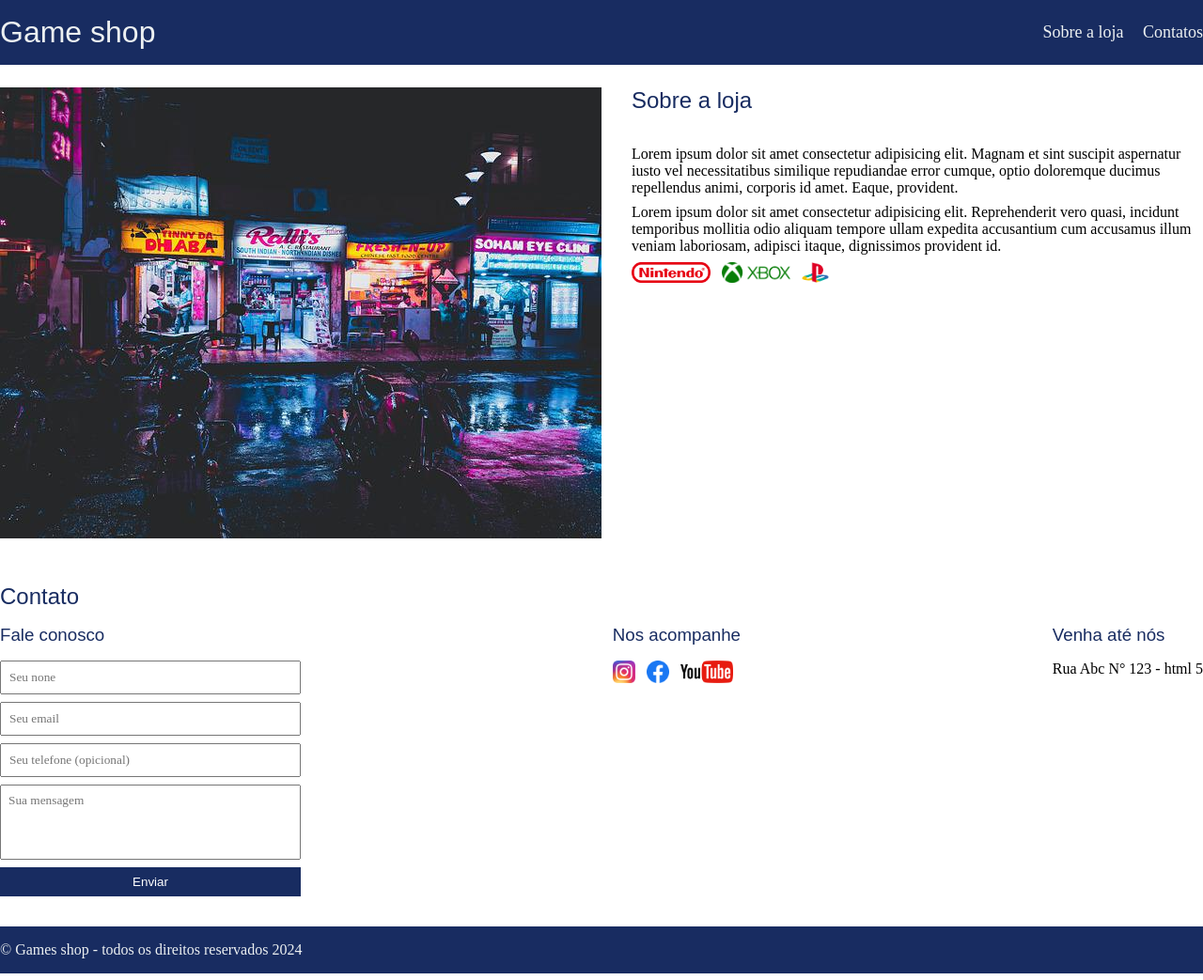
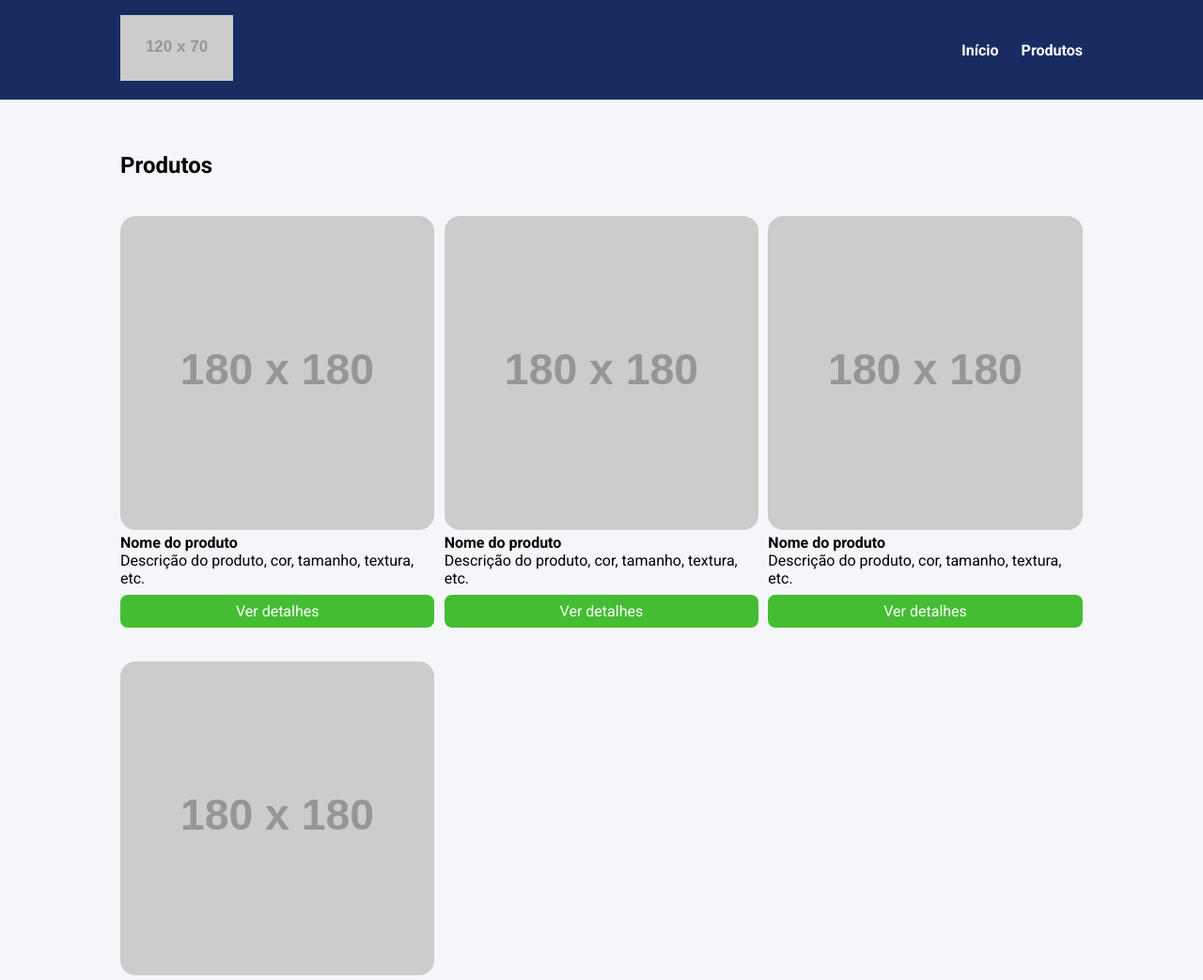
Before and after one commit to Rithiellybecker/Entregas-ebac, a website: page index.html in a window 1280 px wide. Shown: the top 1043 px of the page at 94% size. Drawn offline with Linux system fonts and the light colour scheme; placeholder pictures from the web are drawn by us.

Commit message:
Add files via upload

```diff
--- a/index.html
+++ b/index.html
@@ -1,106 +1,79 @@
 <!DOCTYPE html>
-<html lang="pt-br">
-
+<html lang="pt-BR">
 <head>
     <meta charset="UTF-8">
+    <meta http-equiv="X-UA-Compatible" content="IE=edge">
     <meta name="viewport" content="width=device-width, initial-scale=1.0">
-    <title>Game shop</title>
-
-    <link rel="stylesheet" href="./main.css">
-
-
-
+    <title>Document</title>
+    <link rel="stylesheet" href="./build/styles/main.css">
+    <link rel="preconnect" href="https://fonts.googleapis.com">
+    <link rel="preconnect" href="https://fonts.gstatic.com" crossorigin>
+    <link href="https://fonts.googleapis.com/css2?family=Roboto:wght@400;700&display=swap" rel="stylesheet">
 </head>
-
 <body>
     <header>
         <div class="container">
-            <h1>Game shop</h1>
+            <div class="branding">
+                <img src="https://via.placeholder.com/120x70" />
+            </div>
             <nav>
-                <ul> <!--lista nao ordenana-->
+                <ul class="menu">
                     <li>
-                        <a href="#about">Sobre a loja</a>
+                        <a href="#">Início</a>
                     </li>
                     <li>
-                        <a href="#contact">Contatos</a>
+                        <a href="#">Produtos</a>
                     </li>
                 </ul>
             </nav>
         </div>
     </header>
-    <section id="about">
+    <section>
         <div class="container">
-            <img class="store-front" src="./images/loja.jpg" alt="Fachada da loja">
-            <div>
-                <h2>Sobre a loja</h2> <br>
+            <h2>Produtos</h2>
+            <ul class="products">
+                <li class="product-item">
+                    <img src="https://via.placeholder.com/180x180" />
+                    <h4>Nome do produto</h4>
                     <p>
-                    Lorem ipsum dolor sit amet consectetur adipisicing elit. Magnam et sint suscipit aspernatur iusto
-                    vel necessitatibus similique repudiandae error cumque, optio doloremque ducimus repellendus animi,
-                    corporis id amet. Eaque, provident.
+                        Descrição do produto, cor, tamanho, textura, etc.
                     </p>
-                <p>
-                    Lorem ipsum dolor sit amet consectetur adipisicing elit. Reprehenderit vero quasi, incidunt
-                    temporibus mollitia odio aliquam tempore ullam expedita accusantium cum accusamus illum veniam
-                    laboriosam, adipisci itaque, dignissimos provident id.
-                </p>
-                <ul class="brands-list">
-                    <li> <img src="./images/nintendo.png" alt="nintendo"></li>
-                    <li> <img src="./images/xbox.png" alt="xbox"></li>
-                    <li> <img src="./images/playstation.png" alt="olaystation"> </li>
-                </ul>
-            </div>
-        </div>
-    </section>
-    <section id="contact">
-        <div class="container">
-            <h2>Contato</h2>
-            <div class="contact-methods">
-                <div>
-                    <h3>Fale conosco</h3>
-                    <form>
-                        <input type="text" placeholder="Seu none" required />
-                        <input type="email" placeholder="Seu email" required />
-                        <input type="tel" placeholder="Seu telefone (opicional)" />
-                        <textarea placeholder="Sua mensagem" required></textarea>
-                        <button type="submit">Enviar</button>
-                    </form>
-                </div>
-                <div>
-                    <h3>Nos acompanhe</h3>
-                    <ul class="social-links">
-                        <li>
-                            <a href="#" title="Siga-nos no Instagram">
-                                <img src="./images/instagram.png" alt="Logo do instagram">
+                    <a href="#" class="product-button">
+                        Ver detalhes
                     </a>
                 </li>
-                        <li>
-                            <a href="#" title="Siga-nos no Facebook">
-                                <img src="./images/facebook.png" alt="Logo do facebook">
+                <li class="product-item">
+                    <img src="https://via.placeholder.com/180x180" />
+                    <h4>Nome do produto</h4>
+                    <p>
+                        Descrição do produto, cor, tamanho, textura, etc.
+                    </p>
+                    <a href="#" class="product-button">
+                        Ver detalhes
                     </a>
                 </li>
-                        <li>
-                            <a href="#" title="Siga-nos no YouTube">
-                                <img src="./images/youtube.png" alt="Logo do youtube">
+                <li class="product-item">
+                    <img src="https://via.placeholder.com/180x180" />
+                    <h4>Nome do produto</h4>
+                    <p>
+                        Descrição do produto, cor, tamanho, textura, etc.
+                    </p>
+                    <a href="#" class="product-button">
+                        Ver detalhes
+                    </a>
+                </li>
+                <li class="product-item">
+                    <img src="https://via.placeholder.com/180x180" />
+                    <h4>Nome do produto</h4>
+                    <p>
+                        Descrição do produto, cor, tamanho, textura, etc.
+                    </p>
+                    <a href="#" class="product-button">
+                        Ver detalhes
                     </a>
                 </li>
             </ul>
         </div>
-                <div>
-                    <h3>Venha até nós</h3>
-                    <p>
-                        Rua Abc N° 123 - html 5
-                    </p>
-                </div>
-            </div>
-        </div>
     </section>
-    <footer>
-        <div class="container">
-            <p>
-                &copy; Games shop - todos os direitos reservados 2024
-            </p>
-        </div>
-    </footer>
 </body>
-
 </html>
--- /dev/null
+++ b/src/styles/main.less
@@ -0,0 +1,113 @@
+@import "variaveis.less";
+@import "mapas.less";
+
+@breakpointMobile: ~"(max-width: 767px)";
+@breakpointTablet: ~"(min-width: 768px) an (max-width: 1023px)";
+
+* {
+    margin: 0;
+    padding: 0;
+    box-sizing: border-box;
+    font-family: Roboto, sans-serif;
+}
+
+.width100 {
+    width: 100%;
+}
+
+body {
+    background-color: #colors[corDeFundo];
+}
+
+li {
+    list-style: none;
+}
+
+.container {
+    max-width: 1024px;
+    .width100();
+    margin: 0 auto;
+}
+
+header {
+    background-color: #colors[corDaHeader];
+    position: sticky;
+    top: 0;
+    left: 0;
+
+    .container {
+        display: flex;
+        justify-content: space-between;
+        align-items: center;
+        padding: 16px 0;
+    }
+
+}
+
+.menu {
+    display: flex;
+
+    li {
+        font-weight: bold;
+        margin-left: 24px;
+
+        a {
+            color: #colors[corDoTexto];
+            text-decoration: none;
+        }
+    }
+}
+
+section {
+    padding: 56px 0;
+}
+
+.products {
+    margin-top: 40px;
+    display: grid;
+    grid-template-columns: repeat(3, 32.66%);
+    column-gap: 1%;
+    row-gap: 4%;
+    .width100();
+}
+
+.product-item img {
+    .width100();
+    border-radius: 16px;
+}
+
+.product-button {
+    display: block;
+    background-color: #colors[corDoBotao];
+    color: #colors[corDoTexto];
+    text-align: center;
+    padding: 8px 0;
+    border-radius: 8px;
+    margin-top: 8px;
+    text-decoration: none;
+
+    &:hover {
+        background-color: #colors[corDoBotaoHover];
+    }
+}
+
+@media @breakpointTablet {
+    .container {
+        max-width: 80%;
+    }
+
+    .products {
+        grid-template-columns: repeat(2, 48.5%);
+        column-gap: 3%;
+    }
+}
+
+@media @breakpointMobile {
+    .products {
+        display: block;
+    }
+
+    .product-item {
+        margin-bottom: 32px;
+    }
+}
--- /dev/null
+++ b/src/styles/mapas.less
@@ -0,0 +1,7 @@
+#colors() {
+    corDeFundo: #f5f6fa;
+    corDaHeader: #182C61;
+    corDoTexto: #fff;
+    corDoBotao: #44bd32;
+    corDoBotaoHover: #4cd137;
+}
--- /dev/null
+++ b/src/styles/variaveis.less
@@ -0,0 +1,5 @@
+@corDeFundo: #f5f6fa;
+@corDaHeader: #182C61;
+@corDoTexto: #fff;
+@corDoBotao: #44bd32;
+@corDoBotaoHover: #4cd137;
```
Also changed, not shown: package.json (added, +36 -0 lines), build/styles/main.css (added), images/github.svg (added), images/instagram.svg (added), images/linkedin.svg (added), images/mail.svg (added), 1 other file. Lines whose indentation alone changed are shown as unchanged.
